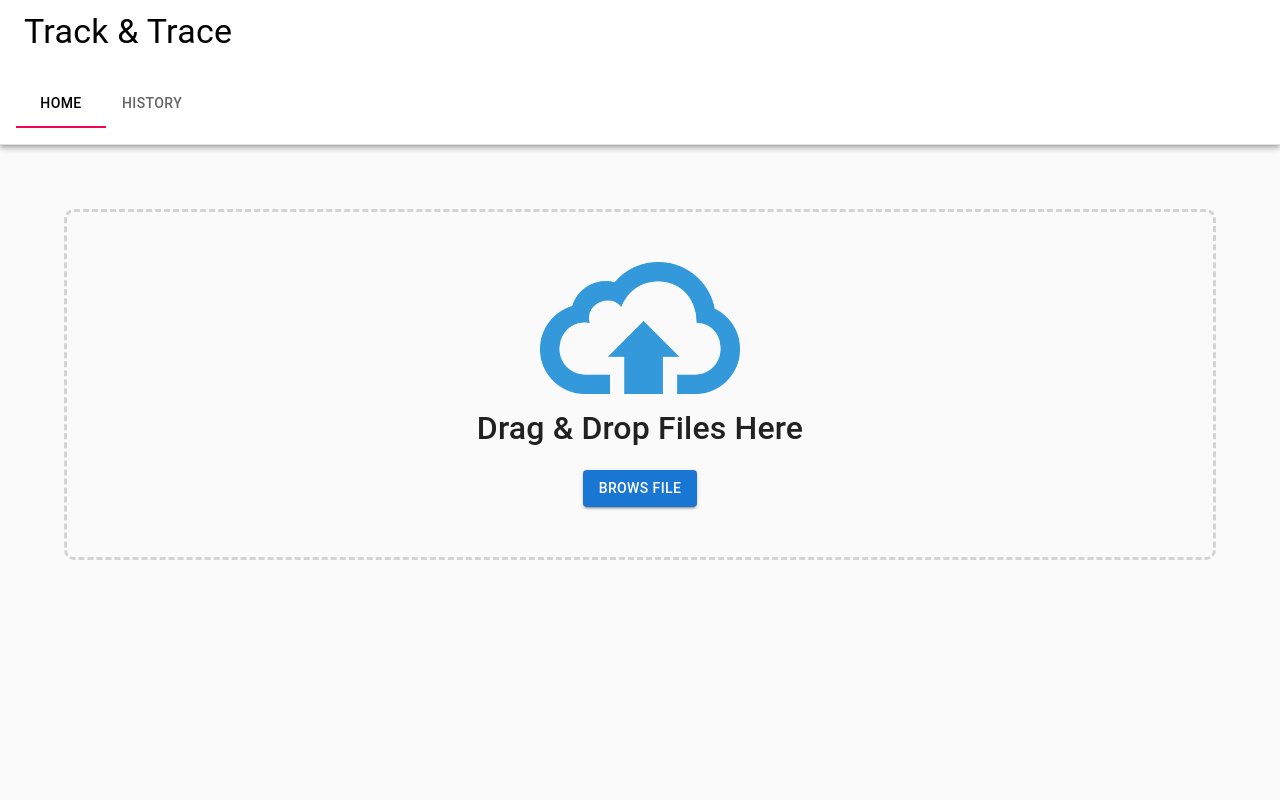
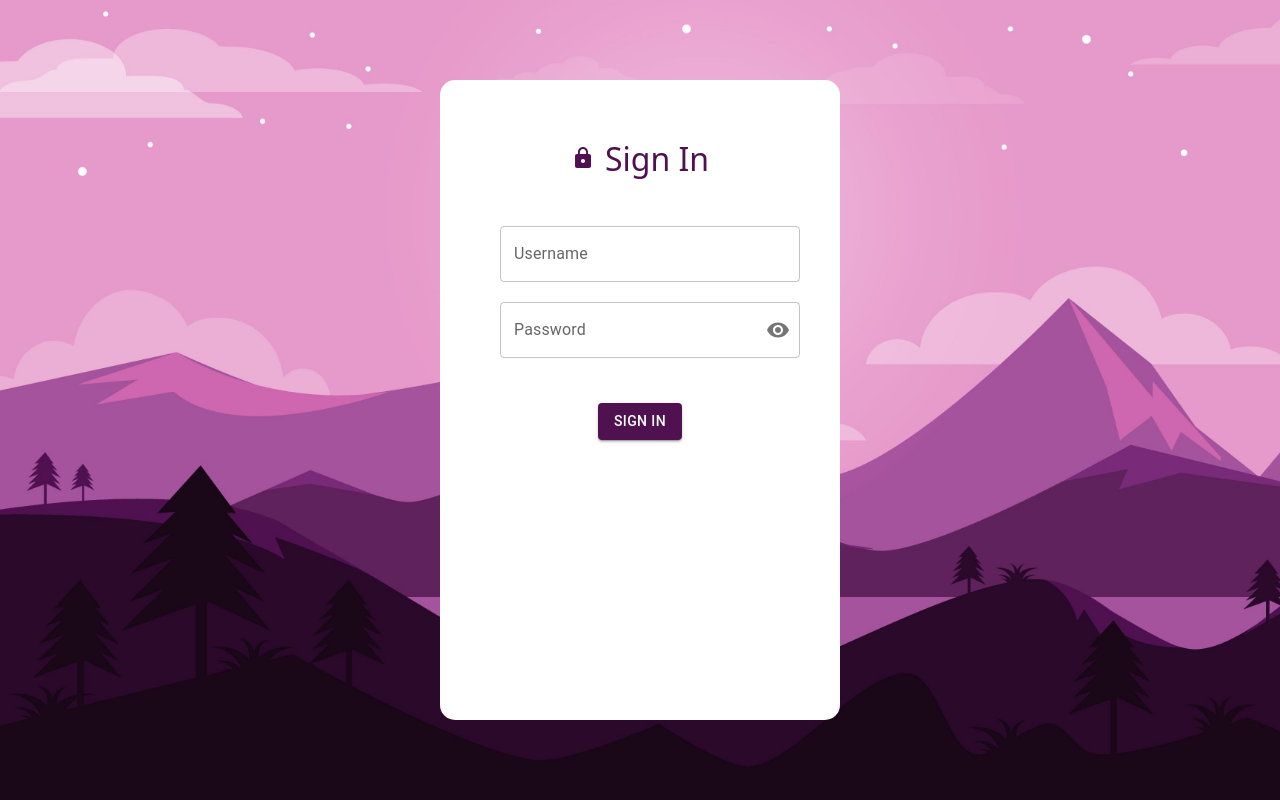
Before and after one commit to Muhammad-Naeem677/ip-tracking-validation, a React (Create React App) app: page / in a window 1280 px wide. Built offline with nearby package versions, Linux system fonts and the light colour scheme.

Commit message:
Login screen added and define theme colors

```diff
--- a/src/App.jsx
+++ b/src/App.jsx
@@ -2,13 +2,25 @@ import React from 'react';
 import './App.css';
 import Home from './screens/Home';
 import Login from './screens/Login';
+import { createTheme, ThemeProvider } from '@mui/material';
 
+const theme = createTheme({
+  palette: {
+    colors : {
+      primary: '#4f1150',
+      secondary: '#e69acb',
+      white:'#ffffff',
+    },
+  },
+});
 function App() {
   return (
-    <div>
-      <Home/>
-      {/* <Login/> */}
-    </div>
+    <ThemeProvider theme={theme}>
+      <div>
+        {/* <Home/> */}
+        <Login/>
+      </div>
+    </ThemeProvider>
   );
 }
 
--- /dev/null
+++ b/src/commons/colors.js
@@ -0,0 +1,8 @@
+
+const colors = {
+    primary: '#4f1150',
+    secondary: '#e69acb',
+    white:'#ffffff',
+}
+
+export {colors}
--- a/src/screens/Login.jsx
+++ b/src/screens/Login.jsx
@@ -1,10 +1,12 @@
 import React from 'react';
 import { LoginWrapper } from '../styles/Login';
 import TextField from '@mui/material/TextField';
-import { Button, colors, InputAdornment, OutlinedInput } from '@mui/material';
+import { Button, colors, IconButton, InputAdornment, OutlinedInput, Stack, Box, FormControl, InputLabel } from '@mui/material';
 import AccountCircle from '@mui/icons-material/AccountCircle';
 import LockIcon from '@mui/icons-material/Lock';
 import BackgroundImage from '../img/loginBackgroundImage.jpg';
+import Visibility from '@mui/icons-material/Visibility';
+import VisibilityOff from '@mui/icons-material/VisibilityOff';
 
 
 const Login = () => {
@@ -12,6 +14,12 @@ const Login = () => {
     const [values, setValues] = React.useState({
         username: '',
         password: '',
+        showPassword :false,
+        invalidPassword: false,
+        invalidUsername: false,
+        usernameError: '',
+        passwordError: '',
+
     });
 
     const handleChange = (prop) => (event) => {
@@ -25,33 +33,77 @@ const Login = () => {
         });
     };
 
+    const handleMouseDownPassword = (event) => {
+        event.preventDefault();
+      };
+
     const handleSubmit = () =>{
+        setValues({
+            ...values,
+            invalidUsername : false,
+            usernameError: '',
+            invalidPassword : false,
+            passwordError:'',
+        });
 
+        if(values.username.length == 0){
+            setValues({
+                ...values,
+                invalidUsername : true,
+                usernameError: 'Username cannot be empty',
+            });
+        } else if(values.password.length == 0){
+            setValues({
+                ...values,
+                invalidPassword : true,
+                passwordError: 'password cannot be empty',
+            });
         }
+
+        // submit login
+    }
+
+
     return (
         <LoginWrapper style={{
             backgroundImage: `url(${BackgroundImage})`,
              backgroundSize: "cover",
             height: "100vh",
         }}>
-            <div className="login-card" >
+            <Box
+                sx={{
+                    width:'400px',
+                    height: '80%',
+                    bgcolor: 'colors.white',
+                    color: 'secondary.contrastText',
+                    p: 2,
+                }}
+                className="login-card" >
                 <form>
                     <div className="heading-div d-flex flex-direction-column justify-content-center algin-items-center">
                         <LockIcon className='lock-icon'/>
-                        <h2>Singn In</h2>
+                        <h2>Sign In</h2>
                     </div>
                     <TextField
                         className="input"
+                        error={values.invalidUsername}
+                        helperText={values.usernameError}
                         id="outlined-basic"
                         label="Username"
                         variant="outlined"
+                        value={values.username}
+                        onChange={handleChange('username')}
                         startAdornment={
                             <InputAdornment position="start">
                             <AccountCircle />
                             </InputAdornment>
                         } />
+                    <FormControl className='input' variant="outlined">
+                        <InputLabel htmlFor="outlined-adornment-password">Password</InputLabel>
                         <OutlinedInput
                             id="outlined-adornment-password"
+                            error={values.invalidPassword}
+                            helperText={values.passwordError}
                             type={values.showPassword ? 'text' : 'password'}
                             value={values.password}
                             onChange={handleChange('password')}
@@ -69,17 +121,12 @@ const Login = () => {
                             }
                             label="Password"
                         />
-                    <TextField
-                        className="input"
-
-                        id="outlined-basic"
-                        label="Password"
-                        variant="outlined" />
-                    <div className="login-div d-flex justify-content-center">
-                        <Button onClick={handleSubmit} className="login-btn"  color='success' variant="contained">Sign In</Button>
+                    </FormControl>
+                    <div className="btn-div">
+                        <Button onClick={handleSubmit} className="login-btn"  variant="contained">Sign In</Button>
                     </div>
                 </form>
-            </div>
+            </Box>
         </LoginWrapper>
     );
 };
--- a/src/styles/Login.js
+++ b/src/styles/Login.js
@@ -0,0 +1,50 @@
+import styled from "styled-components";
+import { colors } from "../commons/colors";
+
+const LoginWrapper = styled.div`
+    display:flex;
+    flex-direction:row;
+    align-items:center;
+    justify-content:center;
+
+    .login-card{
+        display:flex;
+        flex-direction:column;
+        flex-direction: column;
+        border-radius: 15px;
+        justify-content: ce;
+        align-items: center;
+        padding-left:50px;
+        padding-right:50px;
+        padding-top:20px;
+        padding-bottom:30px;
+
+        .heading-div{
+            color: ${colors.primary};
+            align-items: center;
+            margin: 30px;
+
+            h2{
+                margin-top: 10px;
+                margin-left: 10px;
+            }
+        }
+        .input{
+            width:100%;
+            margin:10px;
+        }
+        .btn-div{
+            display: flex;
+            align-items: center;
+            justify-content: center;
+            margin-top: 35px;
+
+            .login-btn{
+                color: ${colors.white};
+                background-color: ${colors.primary};
+            }
+        }
+    }
+`;
+
+export {LoginWrapper};
```
Also changed, not shown: src/commons/config.js (added), src/img/loginBackgroundImage.jpg (added). Lines whose indentation alone changed are shown as unchanged.
